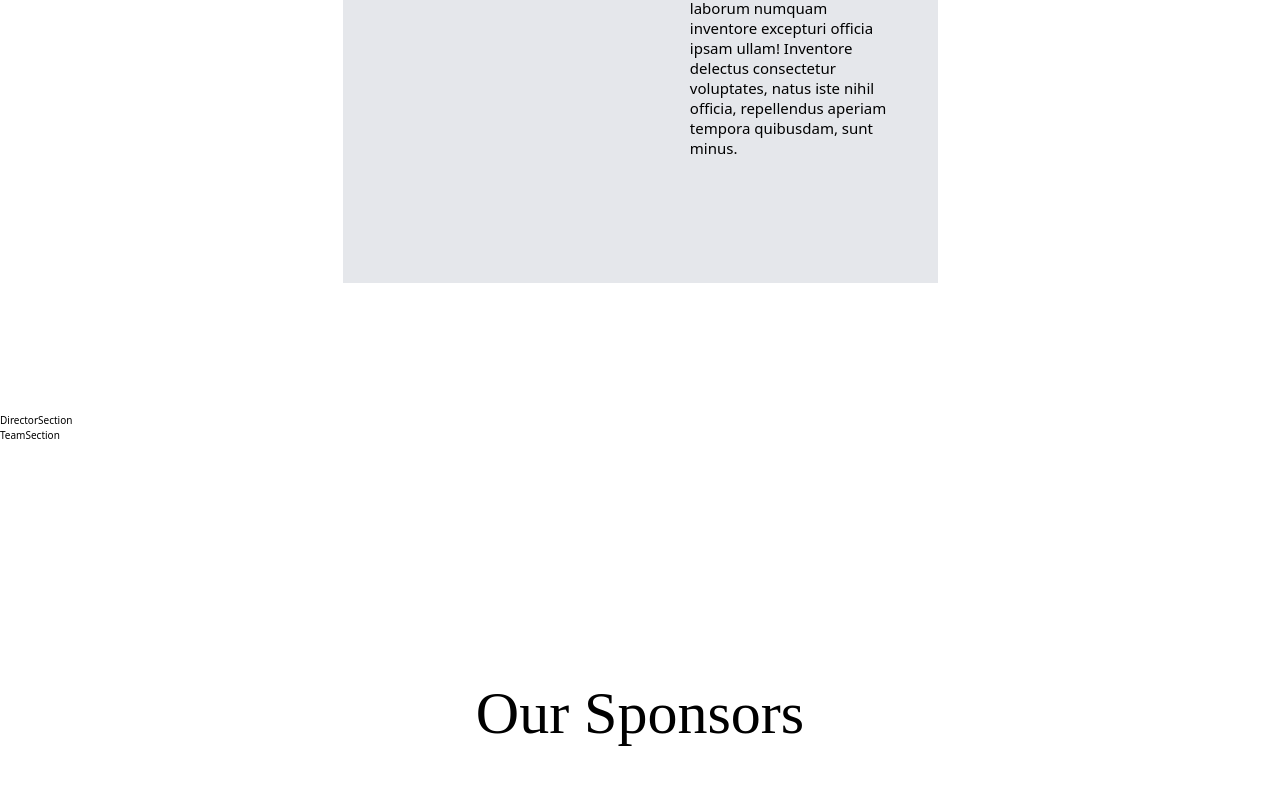
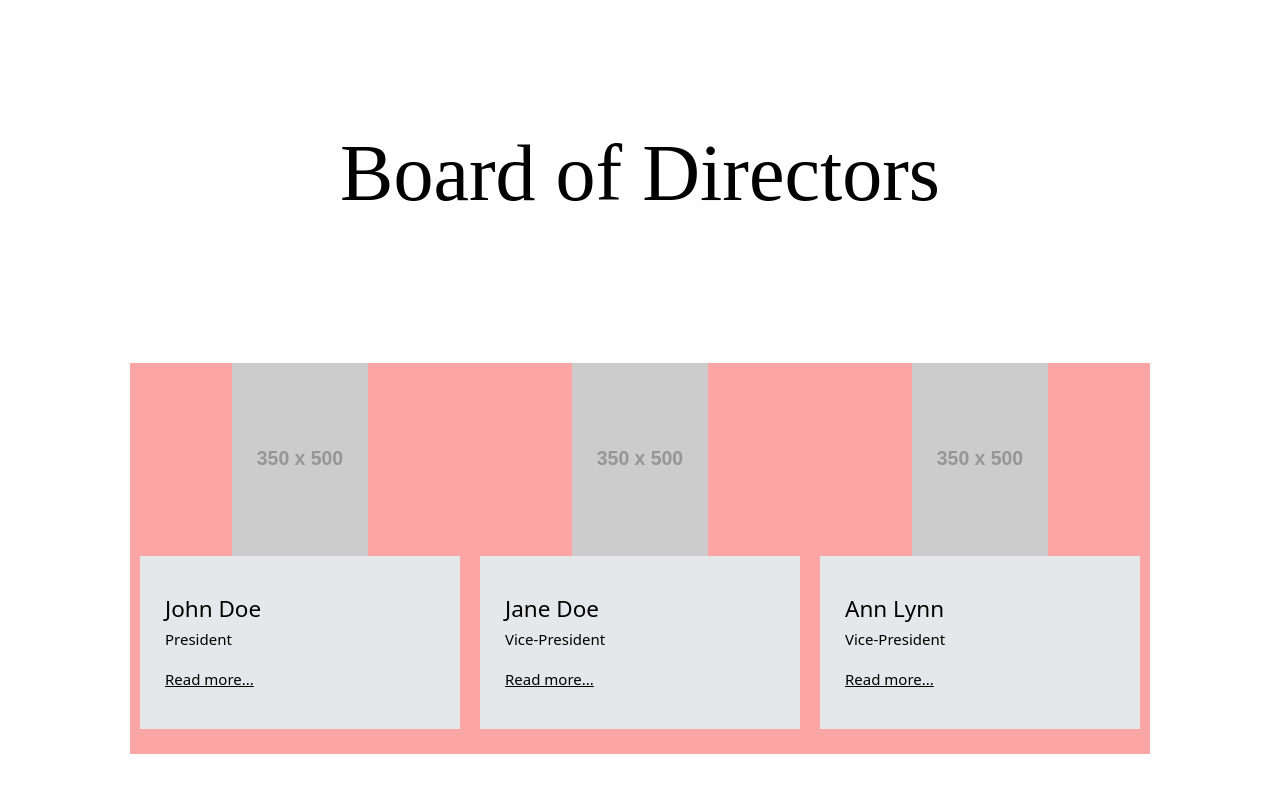
Before and after one commit to iceyisaak/migrantaid, a Next.js app: page /about in a window 1280 px wide. Shown: the part 2780-3580 px from the top of the page. Built offline with nearby package versions, Linux system fonts and the light colour scheme; a web font is replaced by a local one.

Commit message:
Added DirectorSection

```diff
--- a/src/components/Card.js
+++ b/src/components/Card.js
@@ -5,13 +5,13 @@ const Card = (props) => {
 
   const { title, img, details, variant } = props;
   return (
-    <div className={
+    <article className={
       `flex mb-10 w-7/12
       ${variant === 'horizontal-l' && 'flex-row'}
       ${variant === 'horizontal-r' && 'flex-row-reverse'}
       ${variant === 'vertical' && 'flex-col w-4/12 mx-4 '}
     `}>
-      <article className='block w-full'>
+      <figure className='block w-full'>
         <Image
           src={img}
           alt='Card Img'
@@ -21,7 +21,7 @@ const Card = (props) => {
           objectFit='contain'
           priority
         />
-      </article>
+      </figure>
       <article className={`flex flex-col justify-center px-10 bg-gray-200 ${variant === 'vertical' && 'py-16'}`}>
         <h3 className='text-4xl mb-3'>
           {title}
@@ -38,7 +38,7 @@ const Card = (props) => {
           </a>
         </Link>
       </article>
-    </ div>
+    </ article>
   );
 };
 export default Card;
--- a/src/layouts/About/sections/Director/DirectorSection.js
+++ b/src/layouts/About/sections/Director/DirectorSection.js
@@ -1,6 +1,35 @@
+import Button from "../../../../components/Button";
+import Card from "../../../../components/Card";
+
+
 const DirectorSection = () => {
   return (
-    <div>DirectorSection</div>
+    <section className="p-52 flex flex-col items-center">
+      <h2 className="text-9xl text-center font-heading mb-60">
+        Board of Directors
+      </h2>
+      <div className="w-full flex justify-center bg-red-300 mb-40">
+        <Card
+          title="John Doe"
+          img="https://via.placeholder.com/350x500.png"
+          details="President"
+          variant='vertical'
+        />
+        <Card
+          title="Jane Doe"
+          img="https://via.placeholder.com/350x500.png"
+          details="Vice-President"
+          variant='vertical'
+        />
+        <Card
+          title="Ann Lynn"
+          img="https://via.placeholder.com/350x500.png"
+          details="Vice-President"
+          variant='vertical'
+        />
+      </div>
+      <Button btnText='See More' />
+    </section>
   );
 };
 export default DirectorSection;
--- a/src/layouts/About/sections/History/HistorySection.js
+++ b/src/layouts/About/sections/History/HistorySection.js
@@ -2,7 +2,7 @@ import Image from 'next/image';
 
 const HistorySection = () => {
   return (
-    <section className="p-52 mt-52">
+    <section className="py-52 pt-52 pb-80 mt-52">
       <h2 className="text-9xl mb-40 text-center font-heading">
         History
       </h2>
```
